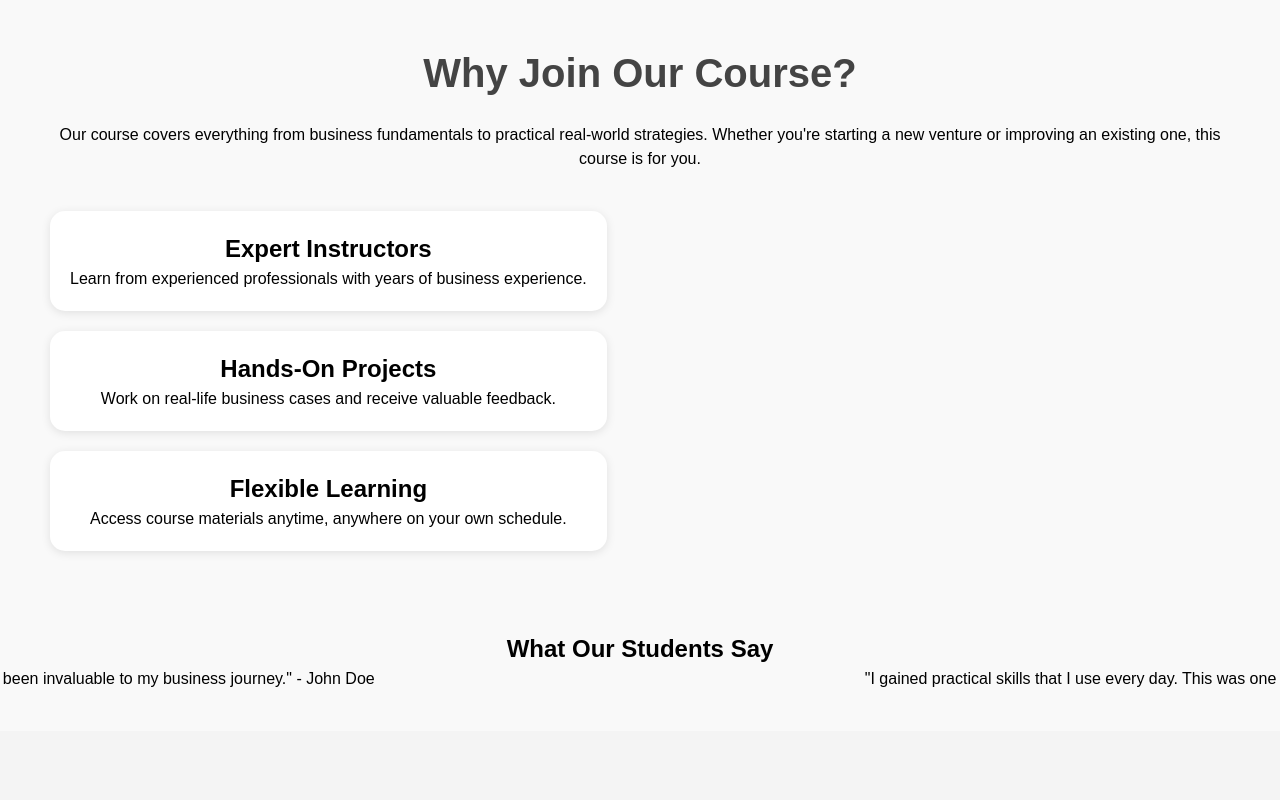
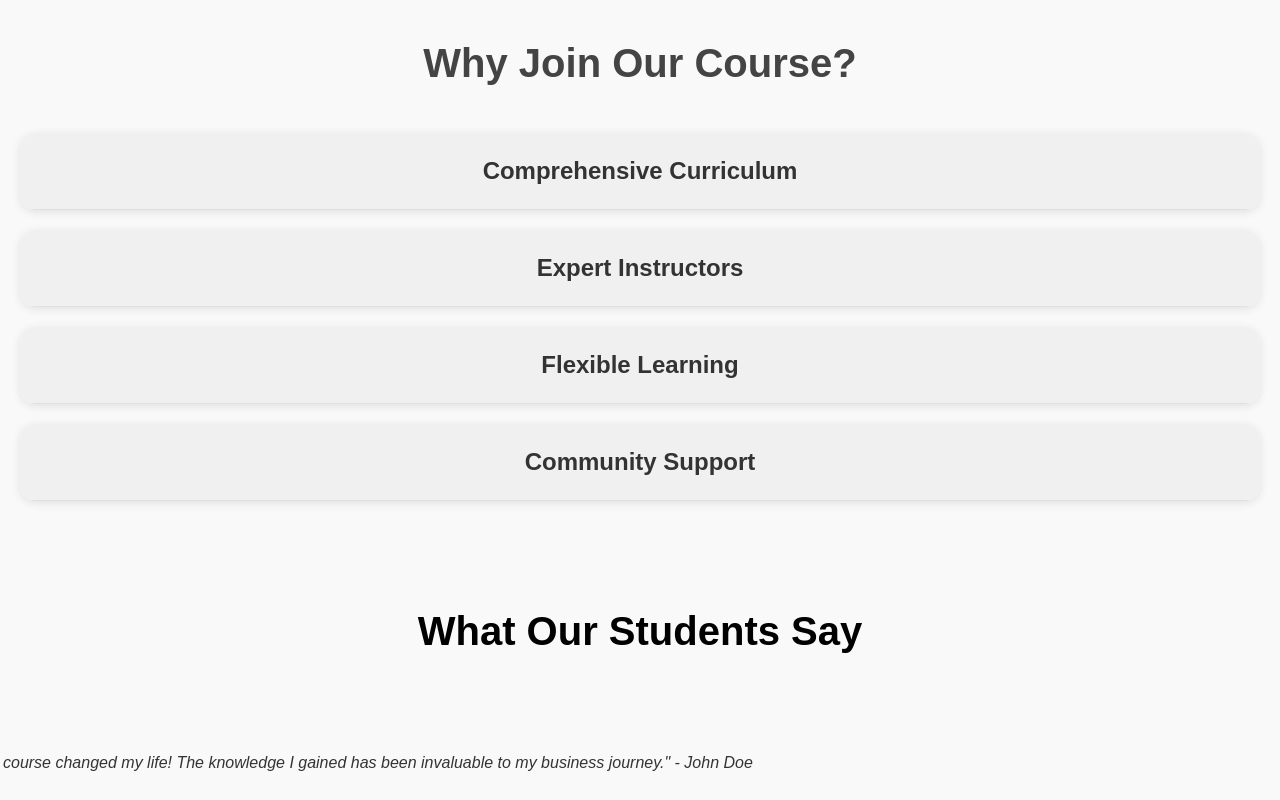
Before and after one commit to Triangulr/beunghar, a Next.js app: page / in a window 1280 px wide. Shown: the part 2560-3360 px from the top of the page. Built offline with nearby package versions, Linux system fonts and the light colour scheme.

Commit message:
js for dropdown in benefit section, changes in testimonial hmtl and css

```diff
--- a/pages/index.js
+++ b/pages/index.js
@@ -139,29 +139,41 @@ export default function Home() {
           </div>
       </section>
 
-      <section className="course-overview">
-          <div className="container">
-              <h2>Why Join Our Course?</h2>
-              <p>Our course covers everything from business fundamentals to practical real-world strategies. Whether you're starting a new venture or improving an existing one, this course is for you.</p>
-              <div className="benefits">
-                  <div className="benefit">
-                      <h3>Expert Instructors</h3>
-                      <p>Learn from experienced professionals with years of business experience.</p>
+      <section class="course-overview">
+        <h2>Why Join Our Course?</h2>
+          <div class="benefits">
+            <div class="benefit">
+              <h3 class="benefit-title">Comprehensive Curriculum</h3>
+                <div class="benefit-content">
+                  <p>Our curriculum covers all essential topics to ensure you master the subject.</p>
                   </div>
-                  <div className="benefit">
-                      <h3>Hands-On Projects</h3>
-                      <p>Work on real-life business cases and receive valuable feedback.</p>
-                  </div>
-                  <div className="benefit">
-                      <h3>Flexible Learning</h3>
-                      <p>Access course materials anytime, anywhere on your own schedule.</p>
-                  </div>
+                </div>
+        <div class="benefit">
+            <h3 class="benefit-title">Expert Instructors</h3>
+              <div class="benefit-content">
+                <p>Learn from experienced professionals who are leaders in their fields.</p>
+            </div>
+          </div>
+        <div class="benefit">
+            <h3 class="benefit-title">Flexible Learning</h3>
+              <div class="benefit-content">
+                <p>Study at your own pace with 24/7 access to course materials.</p>
               </div>
+            </div>
+        <div class="benefit">
+            <h3 class="benefit-title">Community Support</h3>
+              <div class="benefit-content">
+                <p>Join a vibrant community of learners and get support from peers and mentors.</p>
+            </div>
           </div>
+        </div>
       </section>
 
+
       <section id="testimonials" className="testimonials">
+          <section class="testimonial-title">
           <h2>What Our Students Say</h2>
+          </section>
           <div className="testimonial-slider">
               <div className="testimonial-item">
                   <p>"This course changed my life! The knowledge I gained has been invaluable to my business journey." - John Doe</p>
--- a/public/script.js
+++ b/public/script.js
@@ -23,6 +23,20 @@ const video = document.getElementById('dynamic-video');
 
     // Load the default section
     showSection('home')
+
+    document.querySelectorAll('.benefit').forEach((benefit) => {
+        benefit.addEventListener('click', () => {
+          // Toggle the open class on the clicked benefit
+          benefit.classList.toggle('open');
+
+          // Optionally close other benefits
+          document.querySelectorAll('.benefit').forEach((otherBenefit) => {
+            if (otherBenefit !== benefit) {
+              otherBenefit.classList.remove('open');
+            }
+          });
+        });
+      });
 
     // Testimonial slider
     const testimonials = document.querySelectorAll('.testimonial-item');
--- a/styles/globals.css
+++ b/styles/globals.css
@@ -59,6 +59,7 @@ body:not(.members-page) header {
 .container1 {
     display: flex;
     flex-direction: column;
+    align-items: center;
 }
 
 .container2 {
@@ -420,7 +421,6 @@ nav {
 
 .course-overview {
     padding: 50px 20px;
-    justify-content: space-evenly;
     background-color: #f9f9f9;
     text-align: center;
 }
@@ -433,49 +433,98 @@ nav {
 }
 
 .benefits {
-    display: fixed;
-    justify-content: space-around;
+    display: flex;
+    flex-direction: column; /* Stack items for dropdown */
     gap: 20px;
-    flex-wrap: wrap;
     margin-top: 40px;
 }
 
 .benefit {
-    flex: 1 1 100%;
-    margin-bottom: 20px;
-    padding: 20px;
     background-color: #fff;
     border-radius: 15px;
     box-shadow: 0 2px 10px rgba(0, 0, 0, 0.1);
+    overflow: hidden; /* Ensure content doesn't spill */
+    transition: max-height 0.3s ease, box-shadow 0.3s ease;
+    cursor: pointer;
 }
 
-.benefit h3 {
+.benefit-title {
     font-size: 1.5em;
+    margin: 0;
+    padding: 20px;
+    color: #333;
+    background-color: #f0f0f0;
+    border-bottom: 1px solid #e0e0e0;
 }
+
+.benefit-content {
+    max-height: 0; /* Initially collapsed */
+    overflow: hidden;
+    padding: 0 20px;
+    font-size: 1em;
+    color: #666;
+    transition: max-height 0.3s ease;
+}
+
+.benefit.open .benefit-content {
+    max-height: 300px; /* Expand to fit content */
+}
+
+.benefit:hover {
+    box-shadow: 0 4px 15px rgba(0, 0, 0, 0.2);
+}
+
 
 .testimonials {
     position: relative;
     overflow: hidden;
     width: 100%;
-    height: 100px;
-    white-space: nowrap;
+    height: 400px;
+    background-color: #f9f9f9;
     display: flex;
-    flex-direction: column;
     align-items: center;
-    background-color: #f9f9f9;
+    justify-content: center;
+    flex-wrap: wrap;
+}
+
+.testimonial-title{
+    padding: 50px 20px;
+    text-align: center;
+}
+
+.testimonial-title h2 {
+    margin: 0 auto 20px;
+    font-size: 2.5em;
+    color: black;
+    text-align: center;
 }
 
 .testimonial-slider {
     display: flex;
+    flex-direction: column;
     animation: scrollAnimation 20s linear infinite;
 }
 
+.testimonial-row {
+    display: grid;
+    grid-template-columns: repeat(4, 1fr);
+    gap: 20px;
+    padding: 10px 0;
+}
+
 .testimonial-item {
-    min-width: 100%;
-    padding: 0 20px;
-    box-sizing: border-box;
-    white-space: normal;
-    display: inline-block;
+    background-color: transparent;
+    padding: 20px;
+    text-align: center;
+    font-size: 16px;
+    font-style: italic;
+    color: #333;
+    transition: transform 0.3s, box-shadow 0.3s;
+}
+
+.testimonial-item:hover {
+    transform: translateY(-5px);
+    box-shadow: 0 6px 10px rgba(0, 0, 0, 0.15);
 }
 
 /* Continuous scrolling animation */
@@ -483,6 +532,14 @@ nav {
     0% { transform: translateX(0); }
     100% { transform: translateX(-100%); }
 }
+
+/* Responsive Design */
+@media (max-width: 768px) {
+    .testimonial-row {
+        grid-template-columns: 1fr; /* Single column on small screens */
+    }
+}
+
 
 .modules {
     text-align: center;
```
